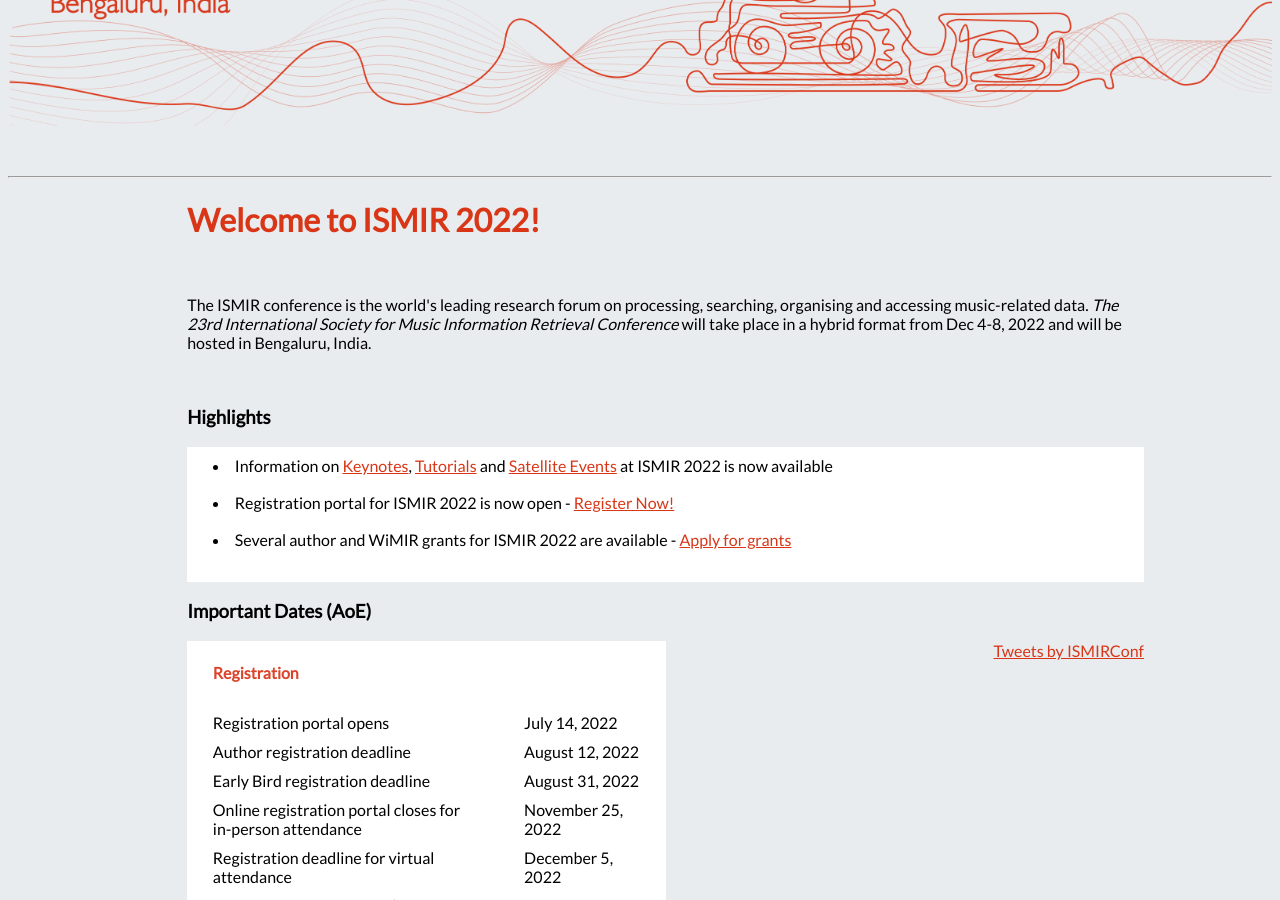
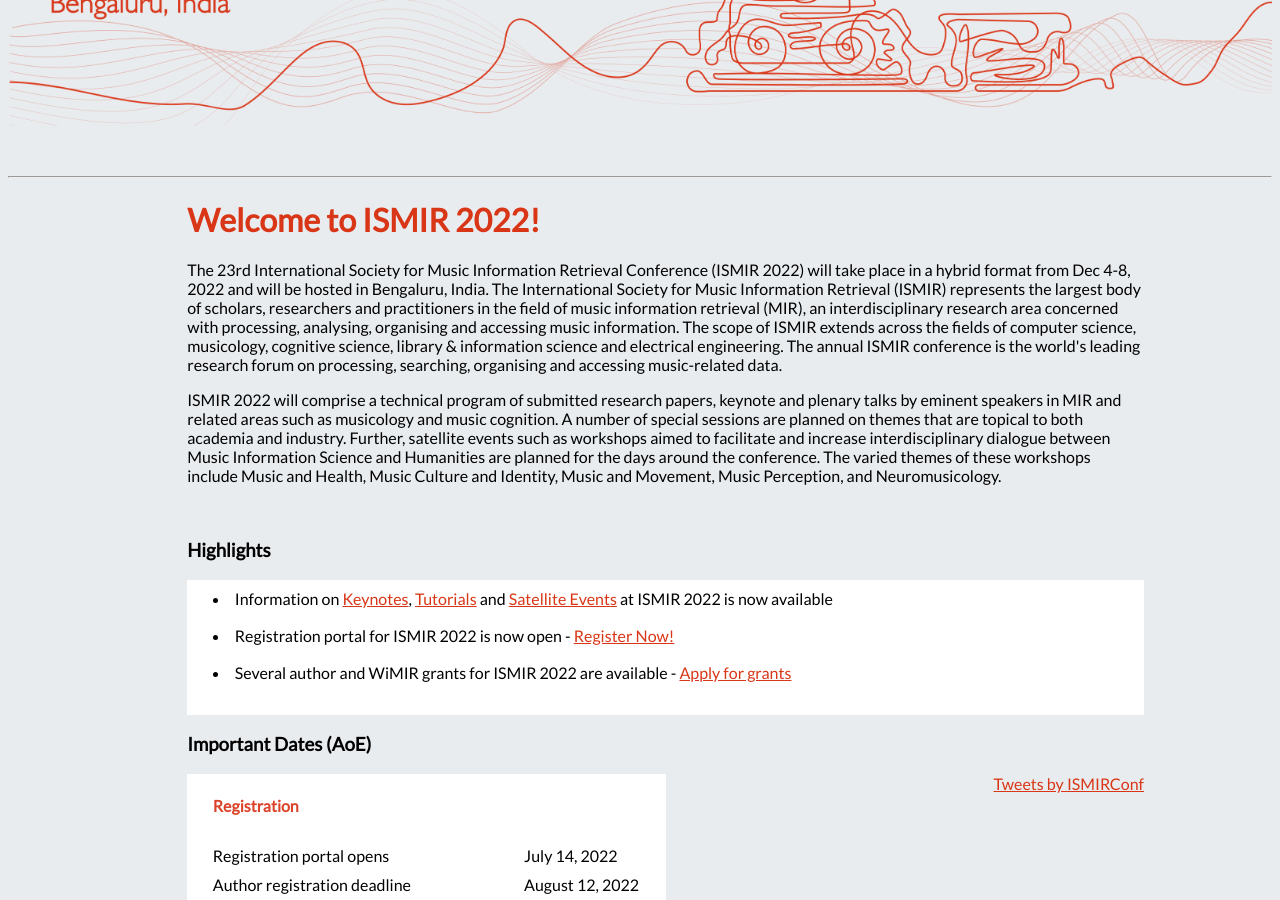
Before and after one commit to ismir2022/ismir2022.github.io, a Jekyll site: the page built from index.md, in a window 1280 px wide and 900 px high, scrolled down 361 px. Built offline with Jekyll 4.4.1, drawn with Linux system fonts in a browser that asks for light colours; nearby versions of some CDN libraries; comment, search, counter and statistics services are not loaded.

Commit message:
Update index.md

```diff
--- a/index.md
+++ b/index.md
@@ -4,8 +4,13 @@
 ---
 # Welcome to ISMIR 2022!
 
-<br>
-<p>The ISMIR conference is the world's leading research forum on processing, searching, organising and accessing music-related data. <em>The 23rd International Society for Music Information Retrieval Conference</em> will take place in a hybrid format from Dec 4-8, 2022 and will be hosted in Bengaluru, India.</p>
+<p>
+
+The 23rd International Society for Music Information Retrieval Conference (ISMIR 2022) will take place in a hybrid format from Dec 4-8, 2022 and will be hosted in Bengaluru, India. The International Society for Music Information Retrieval (ISMIR) represents the largest body of scholars, researchers and practitioners in the field of music information retrieval (MIR), an interdisciplinary research area concerned with processing, analysing, organising and accessing music information. The scope of ISMIR extends across the fields of computer science, musicology, cognitive science, library & information science and electrical engineering. The annual ISMIR conference is the world's leading research forum on processing, searching, organising and accessing music-related data.
+</p>
+<p>
+ISMIR 2022 will comprise a technical program of submitted research papers, keynote and plenary talks by eminent speakers in MIR and related areas such as musicology and music cognition. A number of special sessions are planned on themes that are topical to both academia and industry. Further, satellite events such as workshops aimed to facilitate and increase interdisciplinary dialogue between Music Information Science and Humanities are planned for the days around the conference. The varied themes of these workshops include Music and Health, Music Culture and Identity, Music and Movement, Music Perception, and Neuromusicology.
+</p>
 <br>
 
 <h3>Highlights</h3>
```
